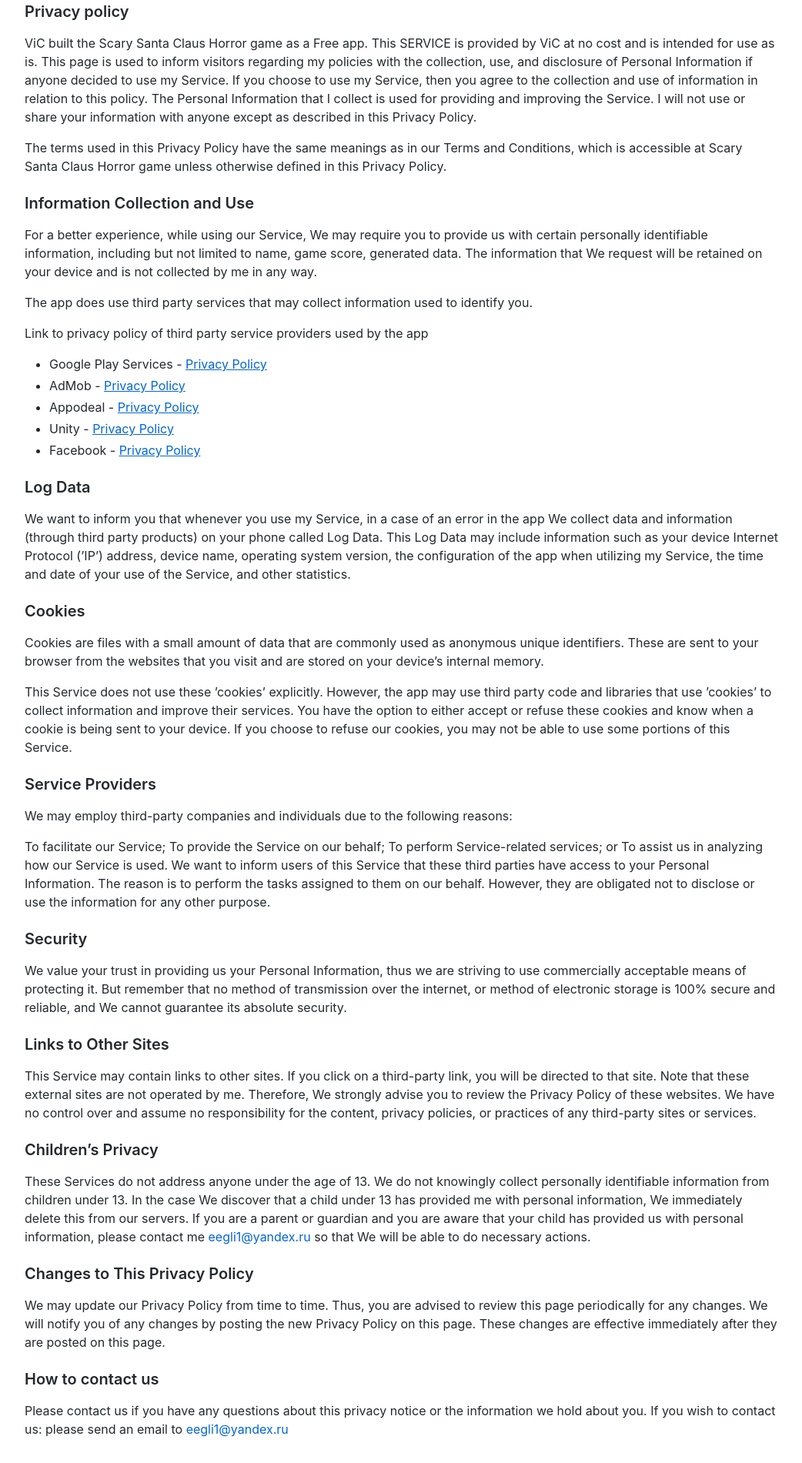
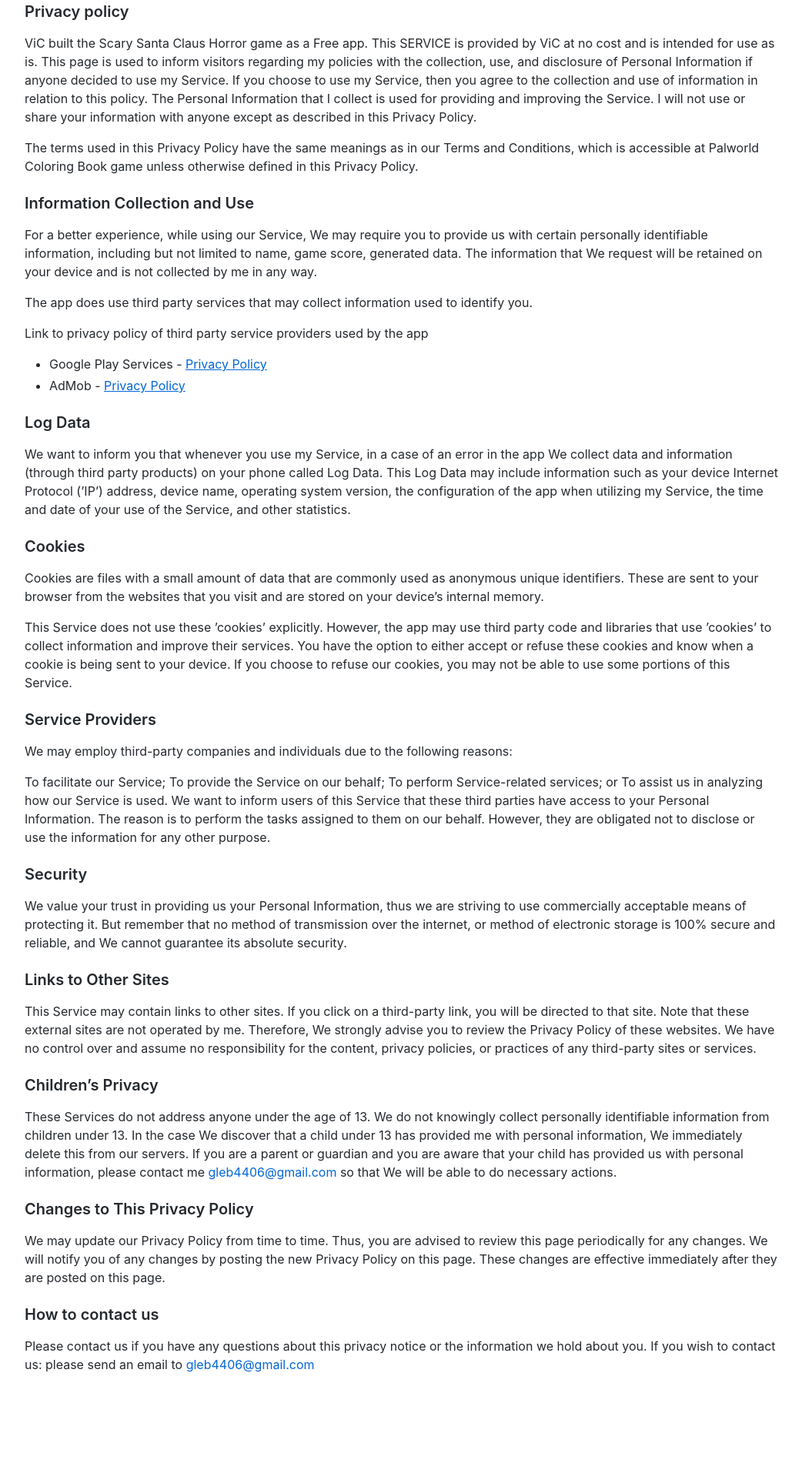
Before and after one commit to gleb4406/Privacy, a plain HTML site: page Palworld Coloring Book.html in a window 1280 px wide. Shown: the part 242-2143 px from the top of the page at 77% size, without its empty margins (118-1160 px from the left). After the commit the page ends 2059 px from the top, so only its background shows below. Drawn offline with Linux system fonts and the light colour scheme.

Commit message:
Update Palworld Coloring Book.html

```diff
--- a/Palworld Coloring Book.html
+++ b/Palworld Coloring Book.html
@@ -36,7 +36,7 @@ This page is used to inform visitors regarding my policies with the collection,
 If you choose to use my Service, then you agree to the collection and use of information in relation to this policy.
 The Personal Information that I collect is used for providing and improving the Service.
 I will not use or share your information with anyone except as described in this Privacy Policy.</p>
-<p>The terms used in this Privacy Policy have the same meanings as in our Terms and Conditions, which is accessible at Scary Santa Claus  Horror game unless otherwise defined in this Privacy Policy.</p>
+<p>The terms used in this Privacy Policy have the same meanings as in our Terms and Conditions, which is accessible at Palworld Coloring Book game unless otherwise defined in this Privacy Policy.</p>
 
 <h3 id="information-collection-and-use">Information Collection and Use<a class="anchorjs-link " href="#information-collection-and-use" aria-label="Anchor" data-anchorjs-icon="?" style="font: 1em / 1 anchorjs-icons; padding-left: 0.375em;"></a></h3>
 
@@ -53,9 +53,7 @@ collected by me in any way.</p>
 <ul>
   <li>Google Play Services - <a href="https://policies.google.com/privacy"><span style="text-decoration:underline">Privacy Policy</span></a></li>
   <li>AdMob - <a href="https://support.google.com/admob/answer/6128543?hl=en"><span style="text-decoration:underline">Privacy Policy</span></a></li>
-  <li>Appodeal - <a href="https://appodeal.com/privacy-policy/"><span style="text-decoration:underline">Privacy Policy</span></a></li>
-  <li>Unity - <a href="https://unity3d.com/legal/privacy-policy"><span style="text-decoration:underline">Privacy Policy</span></a></li>
-  <li>Facebook - <a href="https://www.facebook.com/about/privacy"><span style="text-decoration:underline">Privacy Policy</span></a></li>
+
 
 </ul>
 
@@ -120,7 +118,7 @@ knowingly collect personally identifiable information from children
 under 13. In the case We discover that a child under 13 has provided me
 with personal information, We immediately delete this from our servers.
 If you are a parent or guardian and you are aware that your child has
-provided us with personal information, please contact me <a href="mailto:eegli1@yandex.ru">eegli1@yandex.ru</a> so that We will
+provided us with personal information, please contact me <a href="mailto:eegli1@yandex.ru">gleb4406@gmail.com</a> so that We will
  be able to do necessary actions.</p>
 
 <h3 id="changes-to-this-privacy-policy">Changes to This Privacy Policy<a class="anchorjs-link " href="#changes-to-this-privacy-policy" aria-label="Anchor" data-anchorjs-icon="?" style="font: 1em / 1 anchorjs-icons; padding-left: 0.375em;"></a></h3>
@@ -136,7 +134,7 @@ Please contact us if you have any questions about this privacy notice or the inf
 
 If you wish to contact us:
 
-please send an email to  <a href="mailto:eegli1@yandex.ru">eegli1@yandex.ru</a>
+please send an email to  <a href="mailto:eegli1@yandex.ru">gleb4406@gmail.com</a>
 
     </div>
     <script src="anchor.js" integrity="sha256-lZaRhKri35AyJSypXXs4o6OPFTbTmUoltBbDCbdzegg=" crossorigin="anonymous"></script>
```
